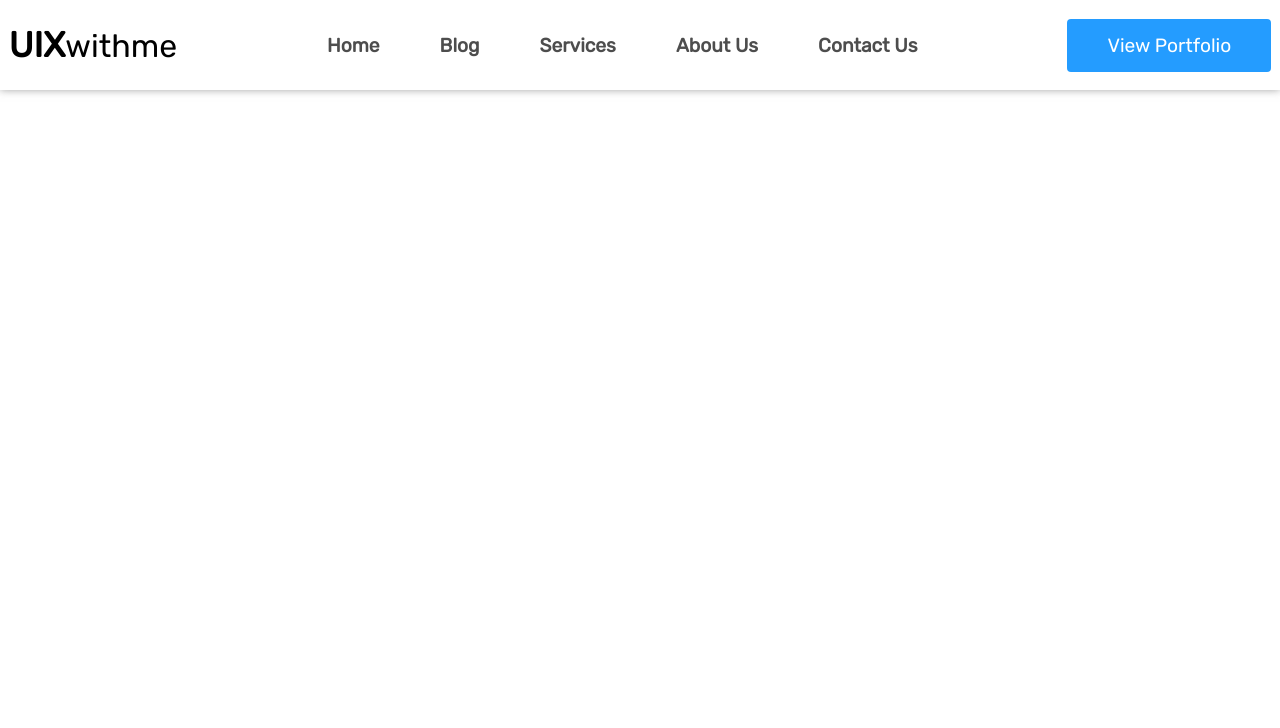
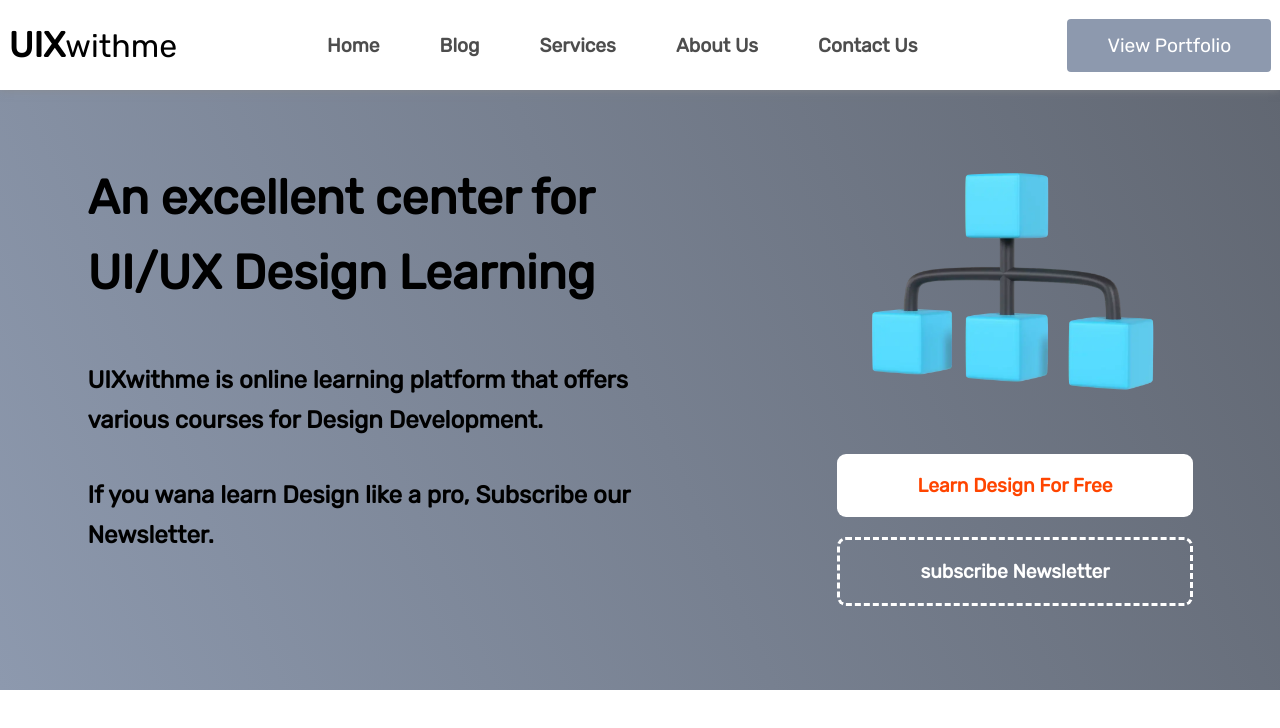
Before and after one commit to shomalikhashayar/uixwithme.com, a Vue app: page /#/ in a window 1280 px wide. Shown: the top 728 px of the page. Built offline with nearby package versions, Linux system fonts and the light colour scheme.

Commit message:
Create Hero Section.

```diff
--- a/src/App.vue
+++ b/src/App.vue
@@ -1,5 +1,26 @@
 <template>
   <Navbar />
+  <div class="hero-section">
+    <div class="hero-section-content">
+      <h1>An excellent center for UI/UX Design Learning</h1>
+      <p>
+        UIXwithme is online learning platform that offers various courses for
+        Design Development.
+      </p>
+      <p>If you wana learn Design like a pro, Subscribe our Newsletter.</p>
+    </div>
+    <div class="hero-section-image">
+      <img src="../src/assets/uixwithme-hierarchy.webp" alt="uixwithme" />
+      <div class="hero-section-image-buttons">
+        <button class="learn-design-for-free">
+          <a href="">Learn Design For Free</a>
+        </button>
+        <button class="subscribe-newsletter">
+          <a href="">subscribe Newsletter</a>
+        </button>
+      </div>
+    </div>
+  </div>
 </template>
 
 <script setup>
@@ -12,4 +33,99 @@ import Navbar from "./components/Navbar.vue";
 * {
   font-family: "Rubik", sans-serif;
 }
+
+.hero-section {
+  height: 550px;
+  background: rgb(2, 0, 36);
+  background: -moz-linear-gradient(
+    66deg,
+    rgba(2, 0, 36, 1) 0%,
+    rgba(141, 153, 174, 1) 0%,
+    rgb(185, 191, 201) 0%,
+    rgba(97, 103, 114, 1) 100%
+  );
+  background: -webkit-linear-gradient(
+    66deg,
+    rgba(2, 0, 36, 1) 0%,
+    rgba(141, 153, 174, 1) 0%,
+    rgba(141, 153, 174, 1) 0%,
+    rgba(97, 103, 114, 1) 100%
+  );
+  background: linear-gradient(
+    66deg,
+    rgba(2, 0, 36, 1) 0%,
+    rgba(141, 153, 174, 1) 0%,
+    rgba(141, 153, 174, 1) 0%,
+    rgba(97, 103, 114, 1) 100%
+  );
+  filter: progid:DXImageTransform.Microsoft.gradient(startColorstr="#020024",endColorstr="#616772",GradientType=1);
+  display: flex;
+  justify-content: center;
+  padding-top: 50px;
+}
+
+.hero-section-image img {
+  width: 300px;
+  height: auto;
+  padding-left: 25px;
+}
+
+.hero-section-content {
+  padding-right: 150px;
+  padding-top: 20px;
+}
+
+.hero-section-content h1 {
+  font-size: 3rem;
+  width: 550px;
+  font-weight: bolder;
+  line-height: 75px;
+  margin-bottom: 50px;
+}
+
+.hero-section-content p {
+  font-size: 1.5rem;
+  width: 600px;
+  font-weight: 600;
+  line-height: 40px;
+  margin-bottom: 35px;
+}
+
+.hero-section-image-buttons {
+  display: flex;
+  flex-direction: column;
+}
+
+.hero-section-image-buttons button {
+  margin: 10px 0;
+  padding: 20px 80px;
+}
+
+.learn-design-for-free {
+  background-color: white;
+  border: none;
+  border-radius: 9px;
+  padding: 20px 40px;
+  font-size: 1.2rem;
+  font-weight: bolder;
+}
+.learn-design-for-free a {
+  text-decoration: none;
+  color: orangered;
+}
+
+.subscribe-newsletter {
+  background-color: transparent;
+  border: dashed;
+  border-color: white;
+  border-radius: 9px;
+  padding: 20px 40px;
+  font-size: 1.2rem;
+  font-weight: bolder;
+}
+
+.subscribe-newsletter a {
+  text-decoration: none;
+  color: white;
+}
 </style>
--- a/src/components/Navbar.vue
+++ b/src/components/Navbar.vue
@@ -100,7 +100,7 @@
 
 }
 .view-portfolio {
-  background-color: #249cff;
+  background-color: #8d99ae;
   color: white;
   border: none;
   border-radius: 4px;
@@ -110,6 +110,6 @@
 }
 
 .view-portfolio:hover {
-  background-color: #2289ff;
+  background-color: #616772;
 }
 </style>
```
Also changed, not shown: src/assets/uixwithme-hierarchy.webp (added).
